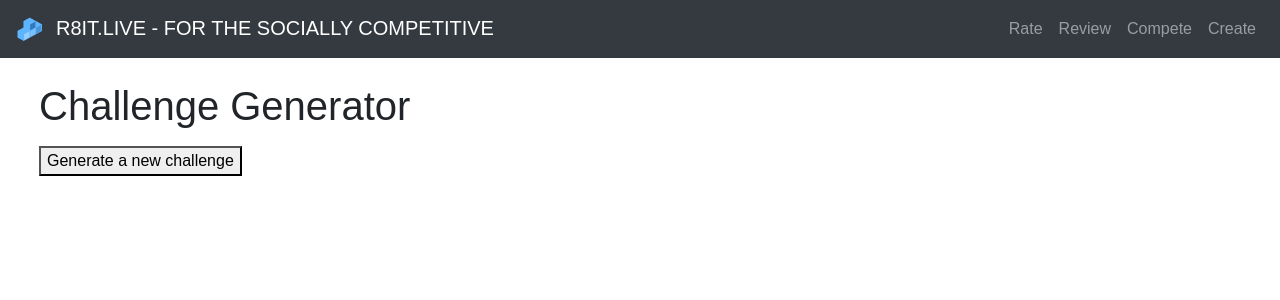
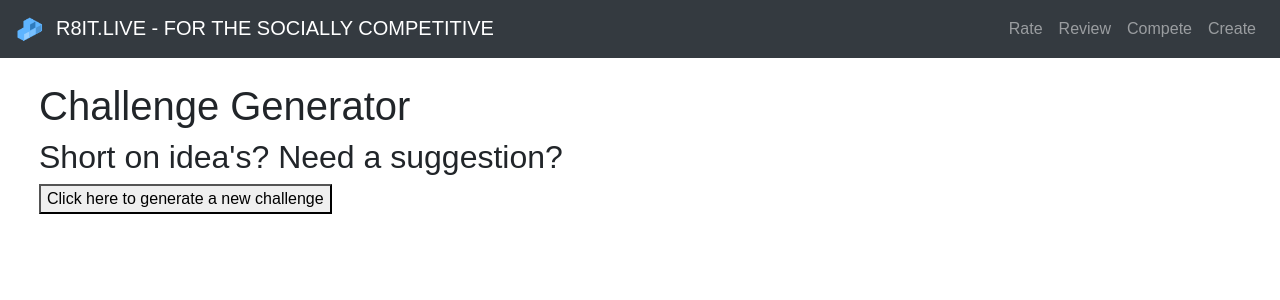
Before and after one commit to iamdp/r8it, a React (Create React App) app in the folder client/: page /create in a window 1280 px wide. Shown: the top 300 px of the page. Built offline with nearby package versions, Linux system fonts and the light colour scheme; no server answers.

Commit message:
updated create

```diff
--- a/client/src/components/r8it/challengeGenerator.js
+++ b/client/src/components/r8it/challengeGenerator.js
@@ -3,12 +3,6 @@ import axios from "axios";
 
 class ChallengeGenerator extends React.Component {
   state = { noun: "", verb: "" };
-
-  componentDidMount = () => {
-    axios.get("/api/getRandomChallenge").then(randomChallenge => {
-      this.setState(randomChallenge.data);
-    });
-  };
 
   handleClick = () => {
     axios.get("/api/getRandomChallenge").then(randomChallenge => {
@@ -16,17 +10,39 @@ class ChallengeGenerator extends React.Component {
     });
   };
 
+  handleEstablishClick = e => {
+    console.log(e.target.getAttribute("data-id"));
+  };
+
   render() {
+    if (!this.state.noun) {
+      return (
+        <div className="container m-4">
+          <h1>Challenge Generator</h1>
+          <h2>Short on idea's? Need a suggestion?</h2>
+          <button onClick={this.handleClick}>
+            Click here to generate a new challenge
+          </button>
+        </div>
+      );
+    } else {
       return (
         <div className="container m-4">
           <h1>Challenge Generator</h1>
           <p>
-          {this.state.verb} {this.state.noun}
+            Here's your challenge suggestion: {this.state.verb}{" "}
+            {this.state.noun}
           </p>
-        <button onClick={this.handleClick}>Generate a new challenge</button>
+          <button onClick={this.handleEstablishClick} data-id={this.state.id}>
+            This is the one! Click here to create the challenge!
+          </button>
+          <button onClick={this.handleClick}>
+            or click here generate a new challenge
+          </button>
         </div>
       );
     }
   }
+}
 
 export default ChallengeGenerator;
```
Lines whose indentation alone changed are shown as unchanged.
